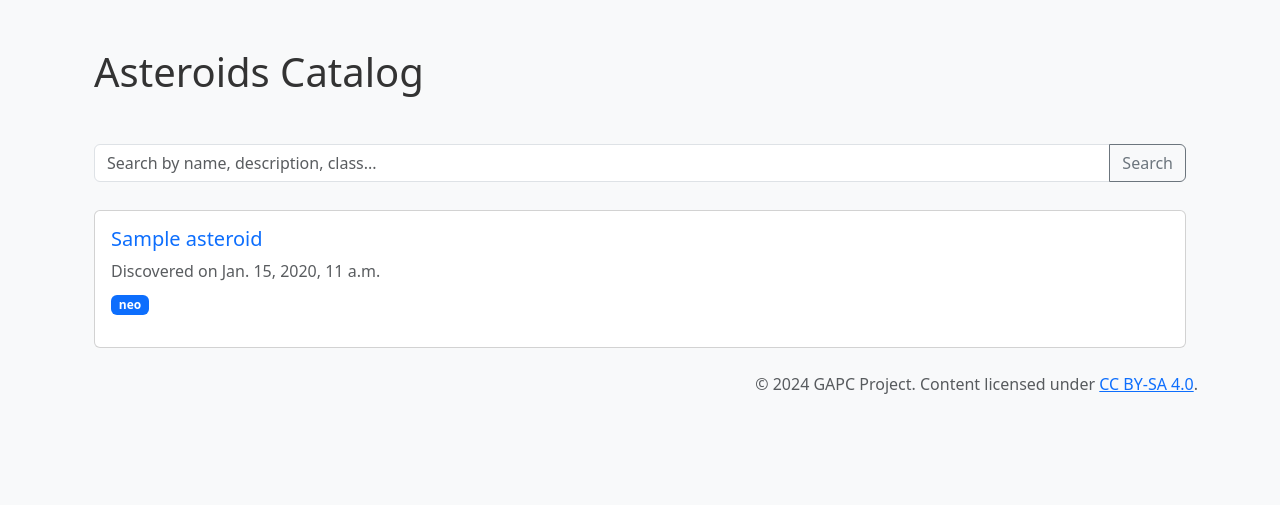
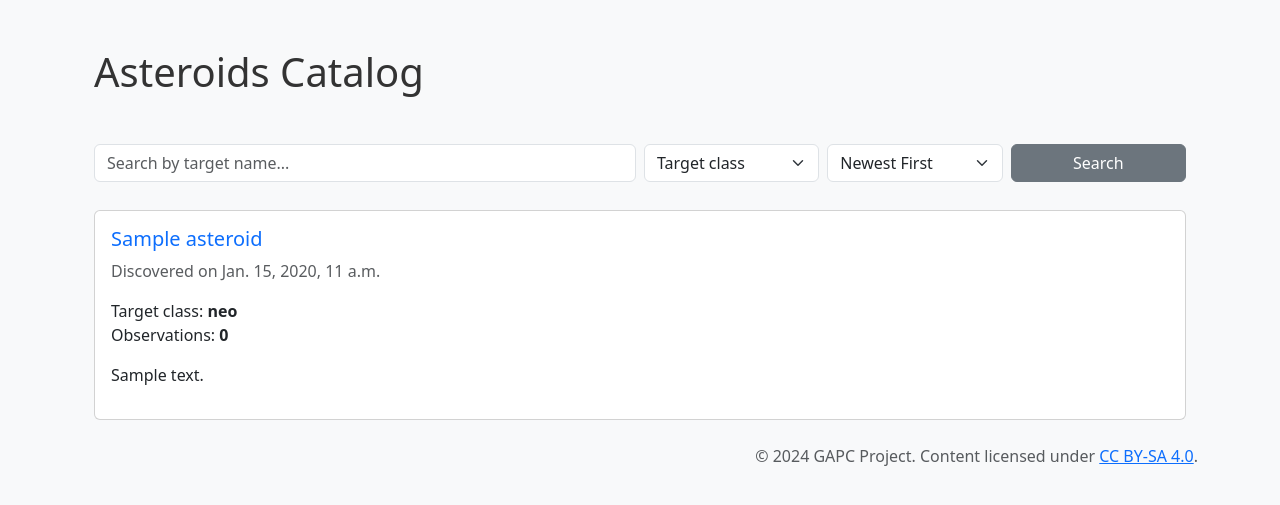
Before and after one commit to davidecapone/GAPC, a Django app: page / in a window 1280 px wide. Shown: the part 73-578 px from the top of the page. Run offline with Django 5.2, Linux system fonts and the light colour scheme; tables that the repository leaves empty hold one stand-in row (values such as "Sample post").

Commit message:
Filter asteroids catalog by type and order

```diff
--- a/gapc/gapc/templates/catalog.html
+++ b/gapc/gapc/templates/catalog.html
@@ -7,9 +7,37 @@
 
 <div class="container mt-5">
     <form method="GET" action="" class="mb-4 mt-3">
-        <div class="input-group mb-3">
-            <input type="text" class="form-control" placeholder="Search by name, description, class..." name="search" value="{{ search_query }}">
-            <button class="btn btn-outline-secondary" type="submit">Search</button>
+        <div class="row g-2 align-items-center">
+
+            <!-- Search Input -->
+            <div class="col-md-6">
+                <input type="text" class="form-control" placeholder="Search by target name..." name="search" value="{{ search_query }}">
+            </div>
+
+            <!-- Classification Filter Dropdown -->
+            <div class="col-md-2">
+                <select class="form-select" name="classification">
+                    <option value="">Target class</option>
+                    {% for classification in classifications %}
+                    <option value="{{ classification }}" {% if selected_classification == classification %}selected{% endif %}>
+                        {{ classification|title }}
+                    </option>
+                    {% endfor %}
+                </select>
+            </div>
+
+            <!-- Sort Order Dropdown -->
+            <div class="col-md-2">
+                <select class="form-select" name="order">
+                    <option value="desc" {% if order_by_date == 'desc' %}selected{% endif %}>Newest First</option>
+                    <option value="asc" {% if order_by_date == 'asc' %}selected{% endif %}>Oldest First</option>
+                </select>
+            </div>
+
+            <!-- Search Button -->
+            <div class="col-md-2">
+                <button class="btn btn-secondary w-100" type="submit">Search</button>
+            </div>
         </div>
     </form>
 </div>
@@ -24,9 +52,15 @@
                         <a href="{% url 'asteroid_detail' target_name=asteroid.target_name %}" class="text-decoration-none">{{ asteroid.target_name }}</a>
                     </h5>
                     <span class="card-subtitle mb-1 text-body-secondary">Discovered on {{ asteroid.target_discovery_date }}</span>
-                    <p class="mt-2">
-                        <span class="badge bg-primary">{{ asteroid.target_class }}</span>
+                    <p class="mt-3">
+                        <span>Target class:</span> <strong>{{ asteroid.target_class }}</strong><br>
+                        <span>Observations:</span> <strong>{{ asteroid.observations.count }}</strong>
                     </p>
+                    {% if asteroid.target_description %}
+                    <p>{{ asteroid.target_description }}</p>
+                    {% else %}
+                    <p>No description available.</p>
+                    {% endif %}
                 </div>
             </div>
         </div>
--- a/gapc/gapc/views.py
+++ b/gapc/gapc/views.py
@@ -5,33 +5,51 @@ from django.db.models import Q
 from .models import Asteroid
 from datetime import datetime
 
-def home(request):
-    return render(request, 'home.html')
 
-class Catalog(ListView):
-    model = Asteroid
+from django.shortcuts import render
+from django.views.generic import TemplateView
+from django.db.models import Q
+from .models import Asteroid
+
+class Catalog(TemplateView):
     template_name = 'catalog.html'
     context_object_name = 'asteroids'
-    ordering = ['-target_discovery_date']
-
-    def get_queryset(self):
-        queryset = super().get_queryset()
-        query = self.request.GET.get('search', '')
-
-        if query:
-            queryset = queryset.filter(
-                Q(target_name__icontains=query) |
-                Q(target_description__icontains=query) |
-                Q(target_class__icontains=query)
-            )
-
-        return queryset
 
     def get_context_data(self, **kwargs):
         context = super().get_context_data(**kwargs)
-        context['search_query'] = self.request.GET.get('search', '')
+
+        # Retrieve query parameters
+        search_query = self.request.GET.get('search', '')
+        selected_classification = self.request.GET.get('classification', '')
+        order_by_date = self.request.GET.get('order', 'desc')  # Default to descending order
+
+        # Filter asteroids based on search and classification
+        queryset = Asteroid.objects.all()
+
+        if search_query:
+            queryset = queryset.filter(
+                Q(target_name__icontains=search_query) |
+                Q(target_description__icontains=search_query)
+            )
+
+        if selected_classification:
+            queryset = queryset.filter(target_class=selected_classification)
+
+        # Apply sorting based on the order_by_date option
+        if order_by_date == 'asc':
+            queryset = queryset.order_by('target_discovery_date')
+        else:
+            queryset = queryset.order_by('-target_discovery_date')
+
+        # Get unique classification choices from the database
+        classifications = set(Asteroid.objects.values_list('target_class', flat=True).distinct())
+
+        context['asteroids'] = queryset
+        context['search_query'] = search_query
+        context['selected_classification'] = selected_classification
+        context['classifications'] = sorted(classifications)  # Sort alphabetically, optional
+        context['order_by_date'] = order_by_date
         return context
-
 
 class AsteroidDetail(TemplateView):
     template_name = 'asteroid_detail.html'
```
Also changed, not shown: gapc/gapc/templates/asteroid_detail.html (+13 -12 lines).
